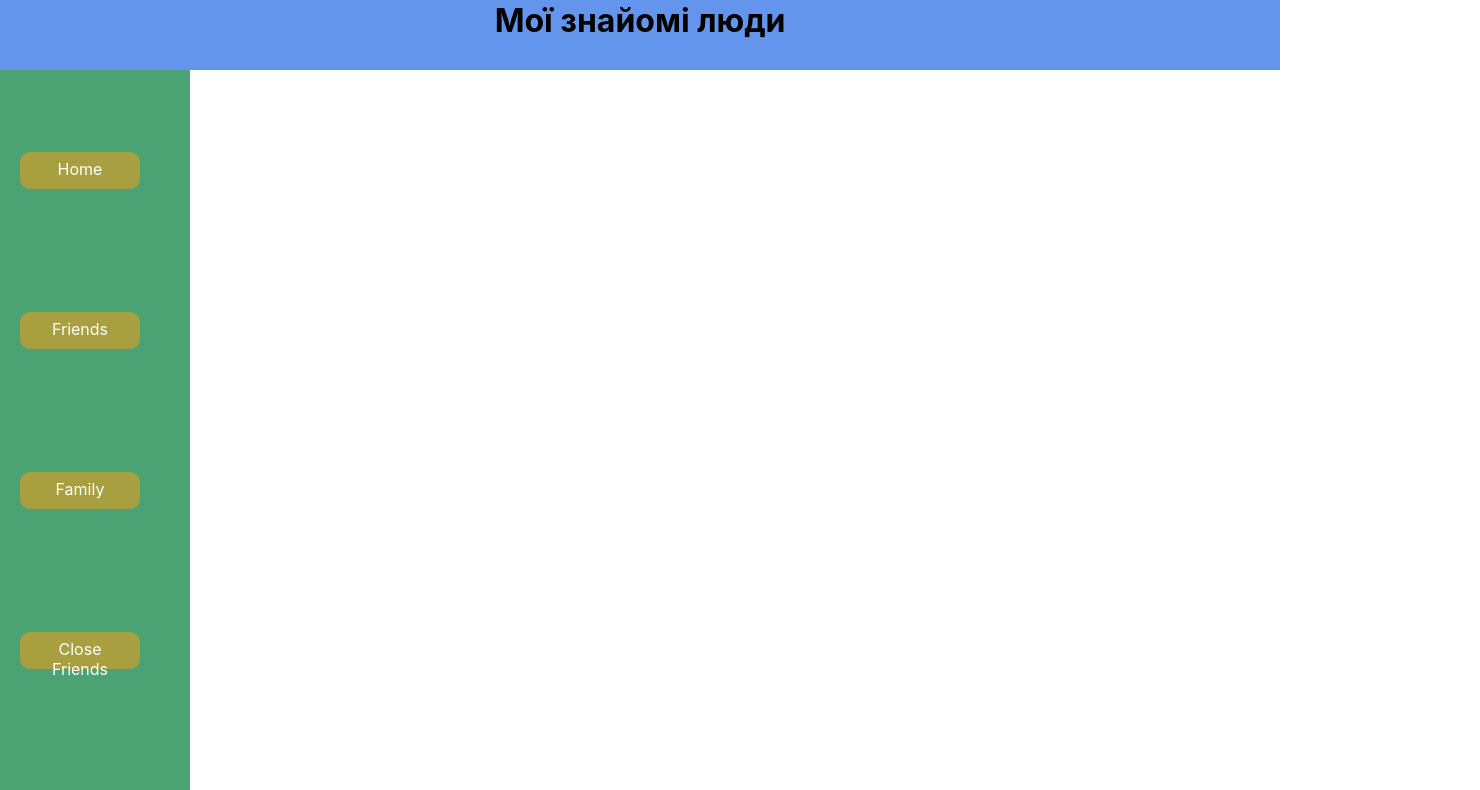
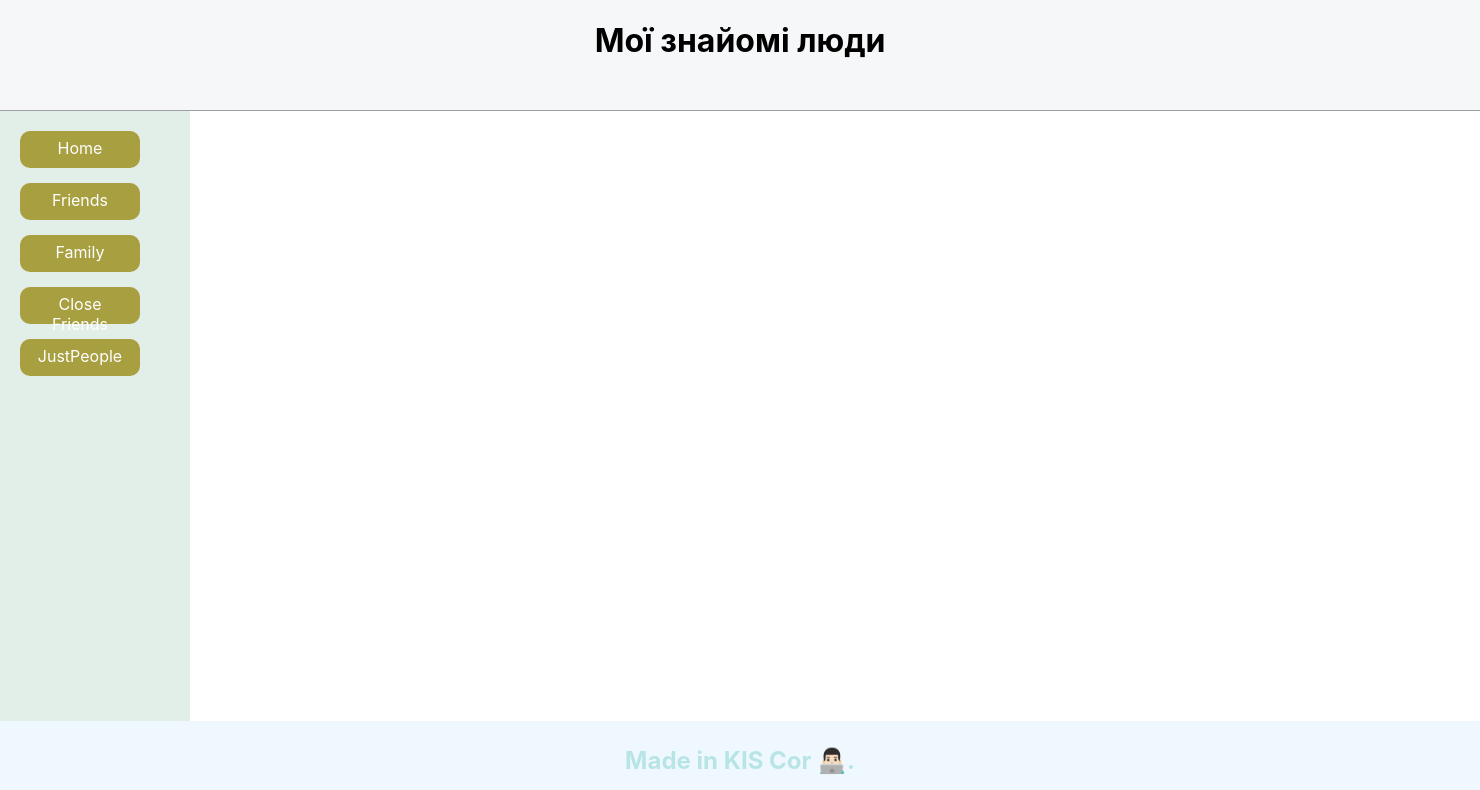
Before and after one commit to fantomkis/react_pro, a React (Create React App) app: page / in a window 1280 px wide. Shown: the top 790 px of the page, 1480 px wide, since content can reach past the window. Built offline with nearby package versions, Linux system fonts and the light colour scheme.

Commit message:
header and footer

```diff
--- /dev/null
+++ b/src/components/Footer/Footer.module.css
@@ -0,0 +1,14 @@
+.footer {
+  background-color: aliceblue;
+
+  width: 100vw;
+  position: fixed;
+  bottom: 0;
+  left: 0;
+  width: 100%;
+  padding: 5px 100px;
+}
+.title {
+  text-align: center;
+  color: rgb(183, 229, 229);
+}
--- a/src/components/Footer/Footer.tsx
+++ b/src/components/Footer/Footer.tsx
@@ -1,8 +1,10 @@
-import React from 'react';
+
+import s from './Footer.module.css';
 
 function Footer() {
     return (
-        <div>
+        <div className={s.footer}>
+            <h2 className={s.title}>Made in KIS Cor 👨🏻‍💻.</h2>
 
         </div>
     );
--- a/src/components/Header.tsx/Header.module.css
+++ b/src/components/Header.tsx/Header.module.css
@@ -1,11 +1,14 @@
 .header {
-  width: 100wh;
   height: 100px;
-  background-color: cornflowerblue;
+  background-color: rgb(246, 247, 249);
   margin-top: -30px;
   display: flex;
   justify-content: center;
   align-items: center;
+  border-bottom: 1px solid rgb(159, 159, 159);
+
+  width: 100%;
+  padding: 20px 100px;
 }
 
 .title {
--- a/src/components/Sidebar/Sidebar.module.css
+++ b/src/components/Sidebar/Sidebar.module.css
@@ -1,13 +1,11 @@
 .nav {
   width: 150px;
   height: 100vh;
-  background-color: rgb(75, 163, 116);
+  background-color: rgb(226, 238, 232);
   padding: 20px 0;
   display: flex;
   flex-direction: column;
   padding: 20px;
-
-  justify-content: space-around;
 }
 .btn {
   text-decoration: none;
@@ -21,6 +19,7 @@
   padding-left: 10px;
   padding-right: 10px;
   color: rgb(255, 255, 255);
+  margin-bottom: 15px;
 }
 .btn:hover {
   color: #000;
```
